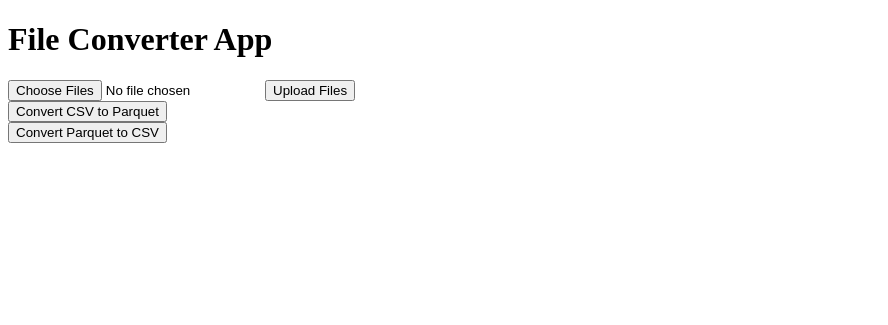
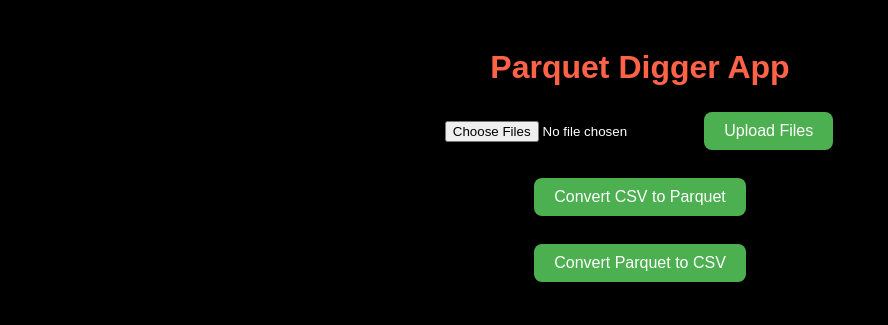
Before and after one commit to VDdotexe/ParqCsvApp, a Flask app: page / in a window 1280 px wide. Shown: the top 325 px of the page, without its empty margins (0-888 px from the left). Run offline with Flask 3, Linux system fonts and the light colour scheme; parts of the project's set-up code (start-up, migrations or seed data) failed here and were passed over.

Commit message:
css styled

```diff
--- a/templates/index.html
+++ b/templates/index.html
@@ -3,10 +3,54 @@
 <head>
     <meta charset="UTF-8">
     <meta name="viewport" content="width=device-width, initial-scale=1.0">
-    <title>Parq Digger App</title>
+    <title>Parquet Digger App</title>
+    <style>
+        body {
+            background-color: #000;
+            color: #fff;
+            font-family: Arial, sans-serif;
+            text-align: center;
+            padding: 20px;
+        }
+        h1 {
+            color: #ff6347; /* Tomato */
+        }
+        form {
+            margin: 20px 0;
+        }
+        input[type="file"] {
+            margin: 10px 0;
+        }
+        button {
+            background-color: #4CAF50; /* Green */
+            border: none;
+            color: white;
+            padding: 10px 20px;
+            text-align: center;
+            text-decoration: none;
+            display: inline-block;
+            font-size: 16px;
+            margin: 4px 2px;
+            cursor: pointer;
+            border-radius: 8px;
+        }
+        button:hover {
+            background-color: #45a049;
+        }
+        ul {
+            list-style-type: none;
+            padding: 0;
+        }
+        li {
+            background-color: #333;
+            margin: 5px 0;
+            padding: 10px;
+            border-radius: 5px;
+        }
+    </style>
 </head>
 <body>
-    <h1>File Converter App</h1>
+    <h1>Parquet Digger App</h1>
     <form action="/upload" method="post" enctype="multipart/form-data">
         <input type="file" name="files[]" multiple>
         <button type="submit">Upload Files</button>
```
